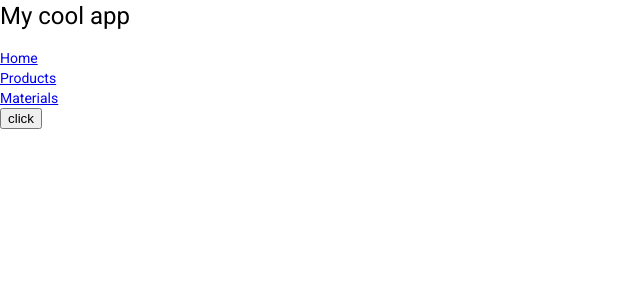
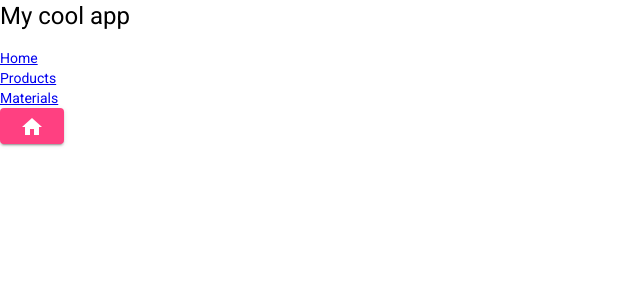
Before and after one commit to katerynabugaieva/schwarzmueller, an Angular app: page /materials in a window 1280 px wide. Shown: the top 300 px of the page, without its empty margins (0-640 px from the left). Built offline with nearby package versions, Linux system fonts and the light colour scheme.

Commit message:
add button

```diff
--- a/angular.json
+++ b/angular.json
@@ -18,7 +18,7 @@
             "main": "src/main.ts",
             "polyfills": "src/polyfills.ts",
             "tsConfig": "tsconfig.app.json",
-            "aot": false,
+            "aot": true,
             "assets": [
               "src/favicon.ico",
               "src/assets"
@@ -42,7 +42,6 @@
               "sourceMap": false,
               "extractCss": true,
               "namedChunks": false,
-              "aot": true,
               "extractLicenses": true,
               "vendorChunk": false,
               "buildOptimizer": true,
@@ -124,5 +123,8 @@
       }
     }
   },
-  "defaultProject": "schwarzmueller-app"
+  "defaultProject": "schwarzmueller-app",
+  "cli": {
+    "analytics": "2ece1a08-9d6d-429c-b381-7a9e7bb693c0"
+  }
 }
--- a/src/app/materials/materials.component.html
+++ b/src/app/materials/materials.component.html
@@ -1,3 +1,5 @@
 <div>
- <button mat-button>click</button>
+  <button mat-raised-button color="accent">
+    <mat-icon aria-hidden="false" aria-label="Example home icon">home</mat-icon>
+  </button>
 </div>
--- a/src/app/products.component.ts
+++ b/src/app/products.component.ts
@@ -31,11 +31,10 @@ export class ProductsComponent implements OnInit, OnDestroy {
       this.productsService.addProduct(form.value.productName);
     }
   }
-  /*
+
   onRemoveProduct(productName: string) {
     this.products = this.products.filter(p => p !== productName);
   }
-  */
 
   ngOnDestroy() {
     this.productSubscription.unsubscribe();
--- a/src/app/products.service.ts
+++ b/src/app/products.service.ts
@@ -1,5 +1,7 @@
 import { Subject } from 'rxjs';
+import { Injectable } from "@angular/core";
 
+@Injectable()
 export class ProductsService {
   private products = ['A book'];
   productsUpdated = new Subject();
--- a/src/index.html
+++ b/src/index.html
@@ -8,6 +8,8 @@
   <link rel="icon" type="image/x-icon" href="favicon.ico">
   <link href='https://fonts.googeapis.com(icon?family=Material+Icons' rel="stylesheet">
   <link href="https://fonts.googleapis.com/css?family=Roboto:300,400,500&display=swap" rel="stylesheet">
+  <link href="https://fonts.googleapis.com/icon?family=Material+Icons"
+      rel="stylesheet">
 </head>
 <body class="mat-typography">
   <app-root></app-root>
--- a/tsconfig.app.json
+++ b/tsconfig.app.json
@@ -9,7 +9,7 @@
     "src/polyfills.ts"
   ],
   "include": [
-    "src/**/*.ts"
+    "src/**/*.d.ts"
   ],
   "exclude": [
     "src/test.ts",
```
Also changed, not shown: package.json (+17 -17 lines), src/app/material.module.ts (+4 -3 lines), 1 other file (tests, documents, lock files or other folders).
